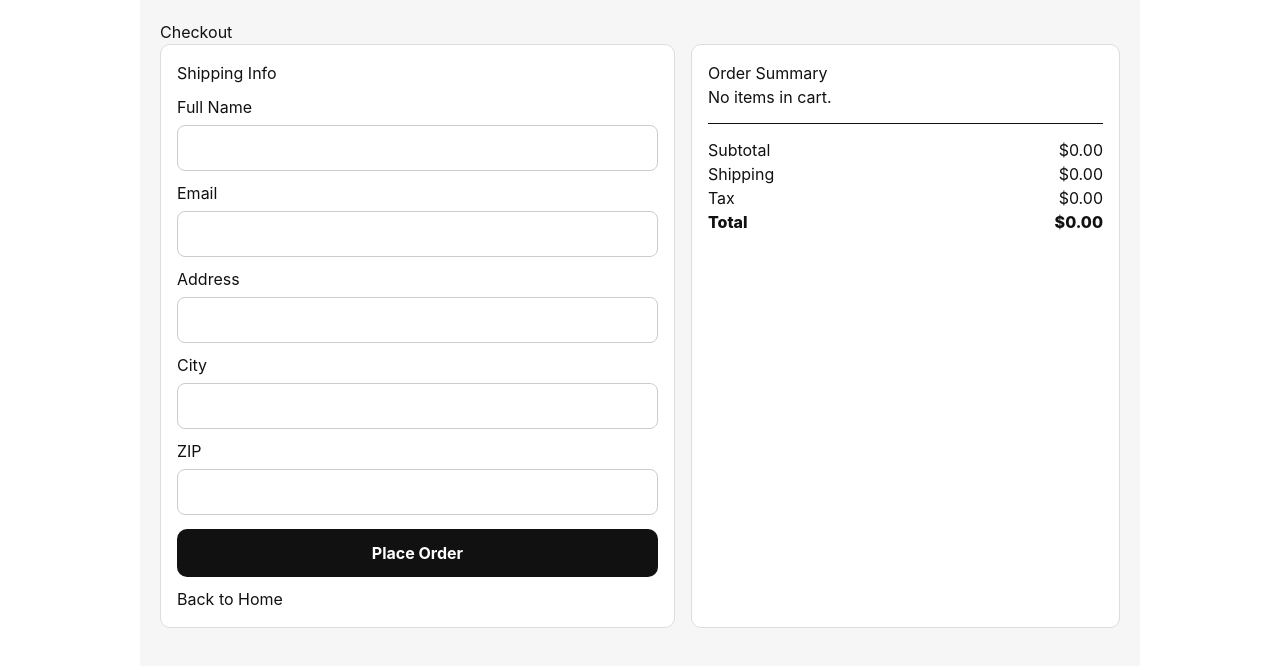
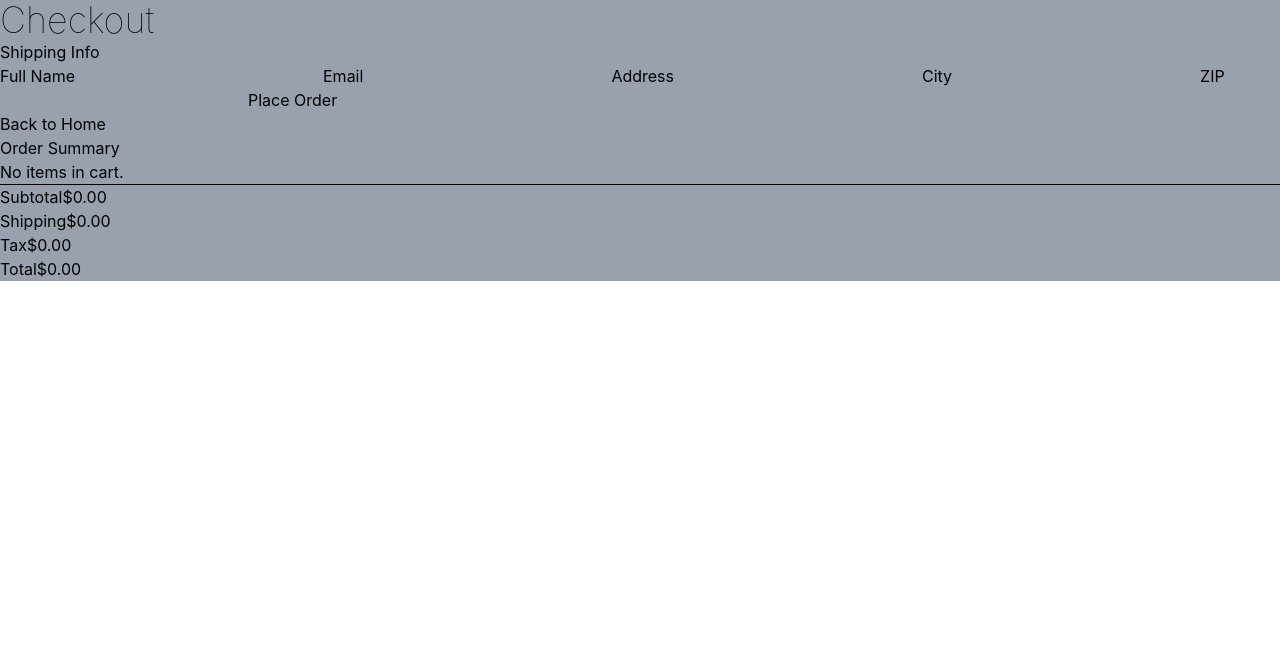
Before and after one commit to NatalieVinyu/E-commerce-Website, a React (Vite) app: page /checkout in a window 1280 px wide. Shown: the top 666 px of the page. Built offline with nearby package versions, Linux system fonts and the light colour scheme.

Commit message:
Removed inline styles from checkout page

```diff
--- a/src/components/cart/CartSummary.jsx
+++ b/src/components/cart/CartSummary.jsx
@@ -3,6 +3,7 @@ import { useNavigate } from 'react-router-dom'
 
 function CartSummary({ setView, cartItems, view }) {
   const total = cartItems.reduce((sum, item) => sum + item.price * item.quantity, 0)
+  const navigate = useNavigate()
 
   return (
     <div className='h-screen p-4'>
@@ -27,7 +28,9 @@ function CartSummary({ setView, cartItems, view }) {
               <span className='font-medium'>Total</span>
               <span className='font-medium'>${total.toFixed(2)}</span>
             </div>
-            <button className='bg-black text-white mt-6 px-4 py-2 rounded-xl cursor-pointer'>
+            <button
+             className='bg-black text-white mt-6 px-4 py-2 rounded-xl cursor-pointer'
+             onClick={() => navigate("/checkout")}>
               Checkout
             </button>
           </div>
--- a/src/pages/Checkout.jsx
+++ b/src/pages/Checkout.jsx
@@ -60,46 +60,46 @@ export default function Checkout() {
   }
 
   return (
-    <div style={{ ...styles.page, background: "#f6f6f6", minHeight: "100vh", color: "#111" }}>
-      <h1>Checkout</h1>
+    <div className="bg-gray-400">
+      <h1 className="text-4xl font-thin">Checkout</h1>
 
-      <div style={styles.grid}>
-        <form onSubmit={placeOrder} style={styles.card}>
+      <div >
+        <form onSubmit={placeOrder}>
           <h2>Shipping Info</h2>
 
-          <label style={styles.label}>Full Name</label>
-          <input style={styles.input} name="fullName" value={form.fullName} onChange={onChange} />
+          <label>Full Name</label>
+          <input name="fullName" value={form.fullName} onChange={onChange} />
 
-          <label style={styles.label}>Email</label>
-          <input style={styles.input} name="email" type="email" value={form.email} onChange={onChange} />
+          <label>Email</label>
+          <input name="email" type="email" value={form.email} onChange={onChange} />
 
-          <label style={styles.label}>Address</label>
-          <input style={styles.input} name="address" value={form.address} onChange={onChange} />
+          <label>Address</label>
+          <input name="address" value={form.address} onChange={onChange} />
 
-          <label style={styles.label}>City</label>
-          <input style={styles.input} name="city" value={form.city} onChange={onChange} />
+          <label>City</label>
+          <input name="city" value={form.city} onChange={onChange} />
 
-          <label style={styles.label}>ZIP</label>
-          <input style={styles.input} name="zip" value={form.zip} onChange={onChange} />
+          <label>ZIP</label>
+          <input name="zip" value={form.zip} onChange={onChange} />
 
-          <button type="submit" style={styles.button}>
+          <button type="submit">
             Place Order
           </button>
 
-          <div style={{ marginTop: 10 }}>
+          <div>
             <Link to="/">Back to Home</Link>
           </div>
         </form>
 
-        <div style={styles.card}>
+        <div>
           <h2>Order Summary</h2>
 
           {cart.length === 0 ? (
             <p>No items in cart.</p>
           ) : (
-            <div style={{ display: "flex", flexDirection: "column", gap: 10 }}>
+            <div>
               {cart.map((item, idx) => (
-                <div key={item.id ?? idx} style={{ display: "flex", justifyContent: "space-between" }}>
+                <div key={item.id ?? idx}>
                   <span>
                     {(item.name ?? item.title ?? "Item")} x{item.quantity ?? 1}
                   </span>
@@ -111,7 +111,7 @@ export default function Checkout() {
             </div>
           )}
 
-          <hr style={{ margin: "14px 0" }} />
+          <hr />
 
           <Row label="Subtotal" value={`$${subtotal.toFixed(2)}`} />
           <Row label="Shipping" value={`$${shipping.toFixed(2)}`} />
@@ -125,18 +125,9 @@ export default function Checkout() {
 
 function Row({ label, value, bold }) {
   return (
-    <div style={{ display: "flex", justifyContent: "space-between", fontWeight: bold ? 800 : 400 }}>
+    <div >
       <span>{label}</span>
       <span>{value}</span>
     </div>
   );
 }
-
-const styles = {
-  page: { maxWidth: 1000, margin: "0 auto", padding: 20 },
-  grid: { display: "grid", gridTemplateColumns: "1.2fr 1fr", gap: 16 },
-  card: { border: "1px solid #ddd", borderRadius: 10, padding: 16, background: "white" },
-  label: { display: "block", marginTop: 10 },
-  input: { width: "100%", padding: "10px 12px", marginTop: 6, borderRadius: 8, border: "1px solid #ccc" },
-  button: { width: "100%", marginTop: 14, padding: "12px 14px", borderRadius: 10, border: "none", background: "#111", color: "#fff", fontWeight: 700, cursor: "pointer" },
-};
--- a/src/pages/Home.jsx
+++ b/src/pages/Home.jsx
@@ -1,4 +1,4 @@
-import React from 'react'
+import React, { useEffect } from 'react'
 import { useState } from 'react'
 import Navbar from '../components/layout/Navbar'
 import Sidebar from '../components/layout/Sidebar'
@@ -15,6 +15,11 @@ function Home() {
   const [searchQuery, setSearchQuery] = useState('')
   const [view, setView] = useState("list")
   const [cartItems, setCartItems] = useState([])
+
+  //SYNC CART TO LOCALSTORAGE
+  useEffect(() => {
+    localStorage.setItem("cart", JSON.stringify(cartItems))
+  }, [cartItems])
 
   const handleAddToCart = (product) => {
     setCartItems(prev => {
```
